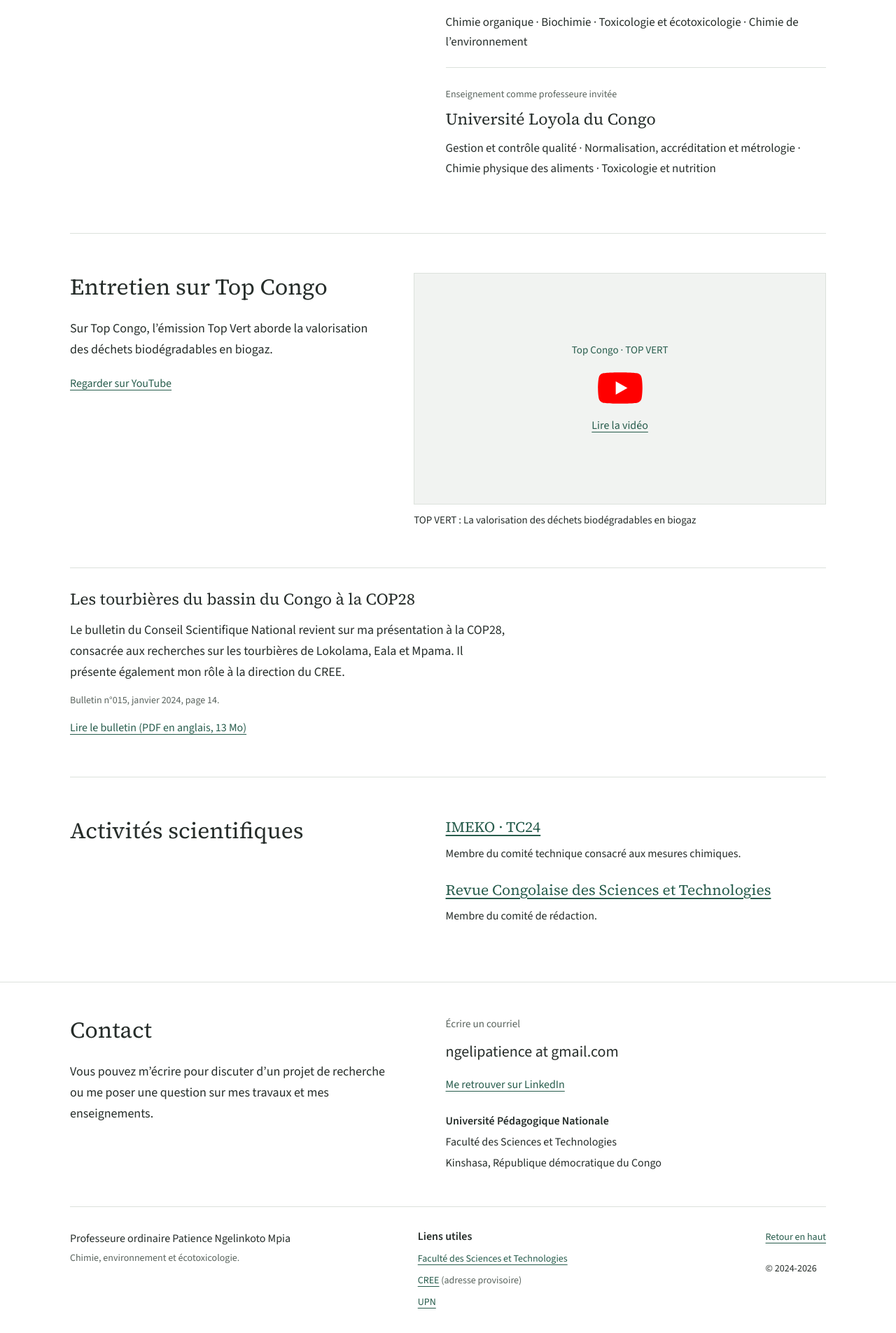
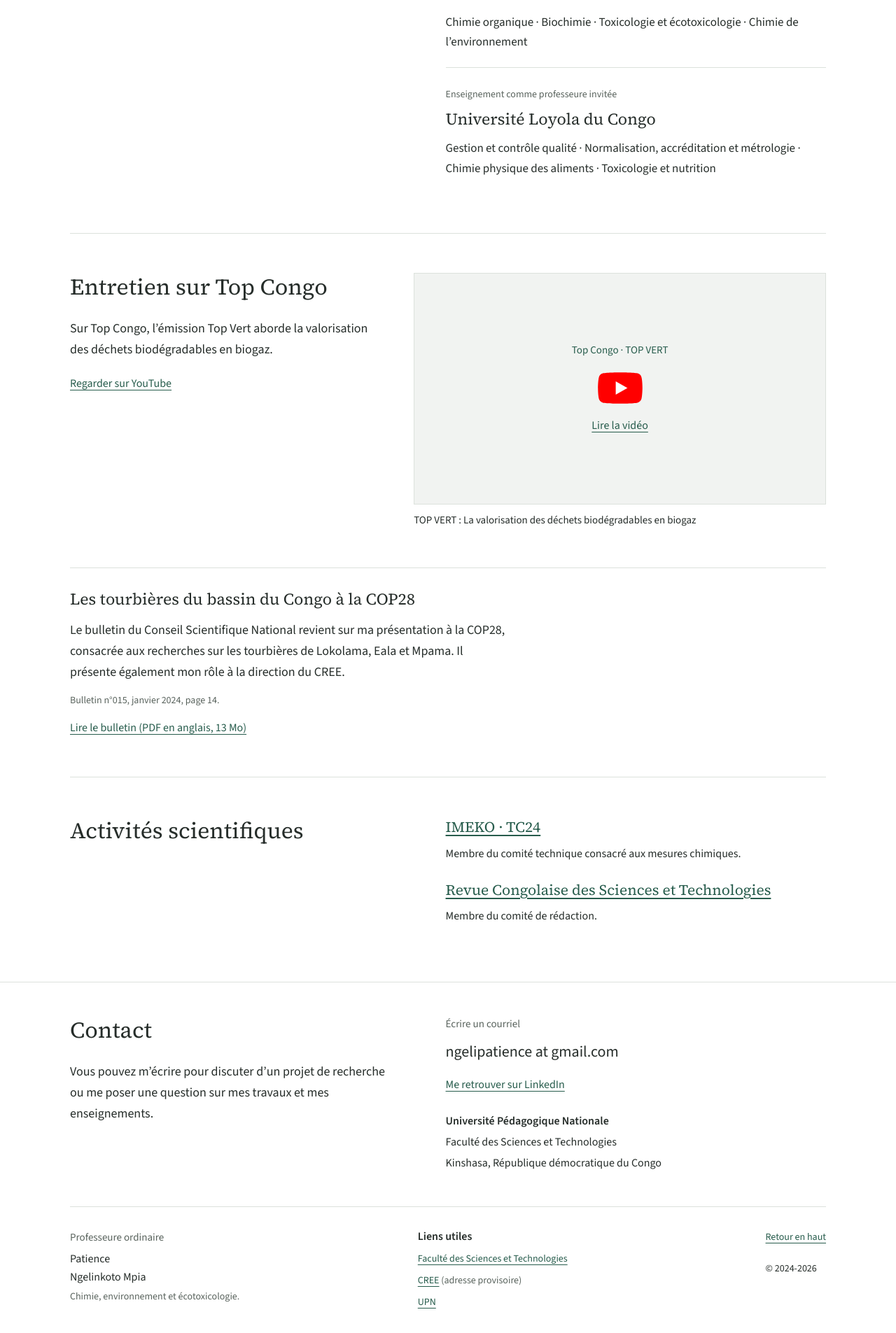
Before and after one commit to ngelinkoto/ngelinkoto.github.io, a Jekyll site: the page built from index.html, in a window 1280 px wide. Shown: the part 4349-6254 px from the top of the page at 70% size. Built offline with Jekyll 4.4.1, drawn with Linux system fonts in a browser that asks for light colours.

Commit message:
updated the footer

```diff
--- a/_layouts/default.html
+++ b/_layouts/default.html
@@ -37,7 +37,7 @@
   </header>
   <main id="main">{{ content }}</main>
   <footer class="site-footer container">
-    <div><a class="footer-name" href="{{ home | relative_url }}">{{ t.role }} Patience Ngelinkoto Mpia</a><p>{{ t.footer }}</p></div>
+    <div><a class="footer-name" href="{{ home | relative_url }}"><span class="footer-role">{{ t.role }}</span>Patience<br>Ngelinkoto Mpia</a><p>{{ t.footer }}</p></div>
     <div class="quick-links">
       <h2>{{ t.quick_links }}</h2>
       <ul>
--- a/assets/css/style.css
+++ b/assets/css/style.css
@@ -568,6 +568,12 @@ nav a:hover {
   text-decoration: none;
   font-size: 16px;
 }
+.footer-role {
+  display: block;
+  color: var(--muted);
+  font-size: 15px;
+  margin-bottom: 4px;
+}
 .site-footer p {
   color: var(--muted);
   font-size: 14px;
```
